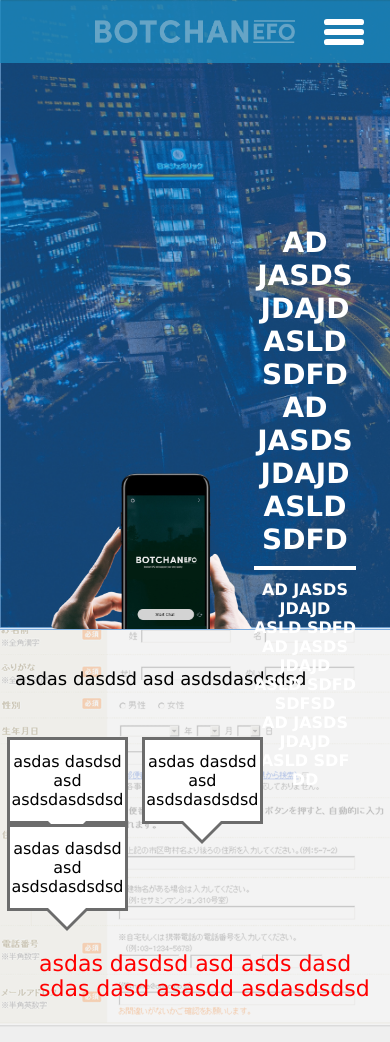
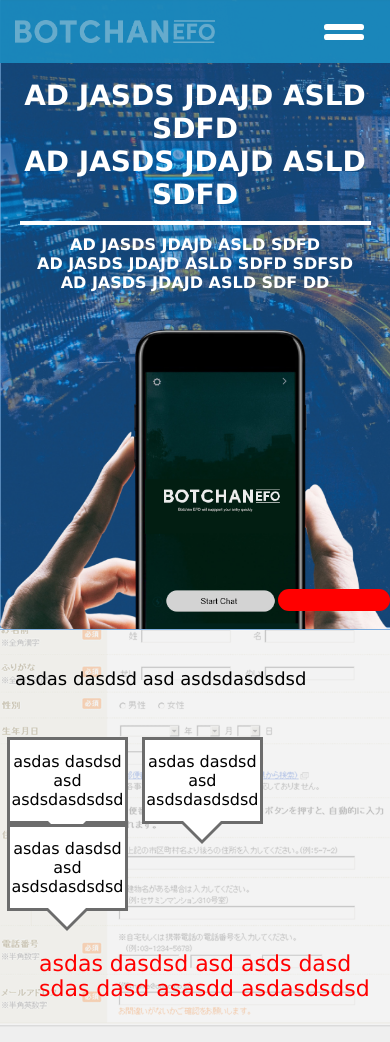
Before and after one commit to OKohei/efo_html, a PHP site: page / in a window 390 px wide; the page is wider, and only the part inside the window is pictured. Shown: the top 1042 px of that part. Run offline with PHP 8.4, Linux system fonts and the light colour scheme; some libraries are stand-ins or nearby versions.

Commit message:
update layout

```diff
--- a/css/index.css
+++ b/css/index.css
@@ -24,7 +24,7 @@ header {
   left: 0;
   padding: 20px 0;
   z-index: 10000;
-  background-color: rgba(28, 137, 189, 0.8);
+  background-color: rgba(28, 137, 189, 0.96);
 }
 
 header img.logo {
@@ -35,7 +35,7 @@ header img.logo {
   display: none;
   position: absolute;
   right: 20px;
-  top: 12px;
+  top: 7px;
 }
 
 .tcon-menu__lines, .tcon-menu__lines::before, .tcon-menu__lines::after {
@@ -95,15 +95,17 @@ header.scroll #header_nav .en_black {
   height: 100%;
   position: relative;
 }
-#header .mobile_demo_box #mobile_demo {
+#header .mobile_demo_box .header_demo {
   position: absolute;
   right: 0;
   bottom: 0;
+}
+#header .mobile_demo_box #mobile_demo {
   border-radius: 5px;
 }
 #header .mobile_demo_box .start_chat_btn {
   position: absolute;
-  right: 27%;
+  right: 184px;
   bottom: 28px;
   font-size: 13px;
   cursor: pointer;
@@ -112,6 +114,7 @@ header.scroll #header_nav .en_black {
   width: 72px;
   height: 22px;
   border-radius: 20px;
+  background-color: red;
 }
 #header .mobile_demo_box .start_chat_btn:focus {
   outline: none;
@@ -484,10 +492,7 @@ header.scroll #header_nav .en_black {
   text-align: right;
   margin-top: 50px;
 }
-.section.bg4 .bg4_item.left .item2,
-.section.bg4 .bg4_item.left .item3,
-.section.bg4 .bg4_item.left .item4,
-.section.bg4 .bg4_item.left .item5
+.section.bg4 .bg4_item.left li:not(.active)
 {
   width: 70%;
 }
@@ -1371,7 +1385,7 @@ header.scroll #header_nav .en_black {
   transition: 0.3s;
   background: black;
   position: relative; }
-  .tcon-menu__lines::before, .tcon-menu__lines::after {
+  .tcon-menu__lines::before {
     display: inline-block;
     height: 5.71429px;
     width: 40px;
@@ -1386,8 +1400,8 @@ header.scroll #header_nav .en_black {
     width: 100%; }
   .tcon-menu__lines::before {
     top: 10px; }
-  .tcon-menu__lines::after {
-    top: -10px; }
+  /*.tcon-menu__lines::after {*/
+    /*top: -10px; }*/
   .tcon-transform .tcon-menu__lines {
     -webkit-transform: scale3d(0.8, 0.8, 0.8);
     transform: scale3d(0.8, 0.8, 0.8); }
@@ -1432,10 +1446,19 @@ header.scroll #header_nav .en_black {
   #header .mobile_demo_box {
     width: 65%;
   }
+  .img_logo_box {
+    float: left;
+    margin-left: 15px;
+  }
 }
 @media screen and (max-width: 1151px) {
   .contact_page table tr td:last-child {
     width: 55%;
+  }
+}
+@media screen and (max-width: 1003px) {
+  .section.bg4 .service_item {
+    margin-right: 2%;
   }
 }
 @media screen and (max-width: 915px) {
@@ -1454,6 +1478,50 @@ header.scroll #header_nav .en_black {
   br.disp-pc {display: none;}
   img.disp-sp,
   br.disp-sp {display: block;}
+
+  #header {
+    position: relative;
+  }
+  #header .mobile_demo_box {
+    width: 100%;
+    margin: 0 auto;
+  }
+  #header .mobile_demo_box #mobile_demo {
+    width: 100%;
+    max-width: 400px;
+    margin: 0 auto;
+  }
+  #header .header_text_box .header_text {
+    top: 25%;
+  }
+  #header .header_text_box {
+    position: absolute;
+    top: 0;
+    width: 90%;
+    height: 50%;
+    margin-left: 5%;
+  }
+  #header .header_text_item {
+    width: 100%;
+  }
+  #header .mobile_demo_box .start_chat_btn {
+    width: 8px;
+    height: 10px;
+    bottom: 18px;
+  }
+
+
+
+
+
+
+
+
+
+
+
+
+
   .section .box_container .box_item {
     width: 30%;
   }
--- a/index.php
+++ b/index.php
@@ -75,9 +75,11 @@ if(isset($_GET['lang'])) {
 </header>
 <div id="header" style="background-image: url(/images/<?php echo $LANG; ?>/header_image.png)">
     <div class="mobile_demo_box">
-        <img id="mobile_demo" src="/images/mobile_demo.png" alt="">
-        <p class="start_chat_btn"></p>
-        <div class="efo_demo"></div>
+        <div class="header_demo">
+            <img id="mobile_demo" src="/images/mobile_demo.png" alt="">
+            <p class="start_chat_btn"></p>
+            <div class="efo_demo"></div>
+        </div>
     </div>
     <div class="header_text_box">
         <div class="header_text">
@@ -203,7 +205,7 @@ if(isset($_GET['lang'])) {
     <div class="bg4_item_box base">
         <div class="bg4_item_cotainer">
             <ul class="bg4_item left">
-                <li class="item1">
+                <li class="item1 active">
                     <p>sds gfgdfg dfgdfg dfgdf</p>
                 </li>
                 <li class="item2">
@@ -224,8 +226,9 @@ if(isset($_GET['lang'])) {
                     sfhf fsdsd hfsd fjsdf sdf sdfsdfsd sdfsf sdfsdfsd sdfsdf sdsee fdgdgd
                 </span>
             </div>
-            <div class="service_item service_pc">
-                <img src="/images/bg4/phone.png" alt="">
+            <div class="service_item">
+                <img class="screen_device" src="/images/bg4/phone.png" alt="">
+                <img class="screen_img" src="/images/bg4/restoration.gif" alt="">
             </div>
         </div>
     </div>
--- a/js/custom.js
+++ b/js/custom.js
@@ -1,4 +1,11 @@
 $(function(){
+    var screen_img = [
+      'restoration.gif',
+      'data.gif',
+      'english.gif',
+      'customize.gif',
+      'onetag.gif'
+    ];
     $('#header .mobile_demo_box .start_chat_btn').on('click', function () {
         var iframe_chat = '<iframe class="wc-webchat" id="wc-webchat" src="http://192.168.10.10:3030/efo?connect_page_id=5a1533249a89201ada6de403"></iframe>';
         $('#header .mobile_demo_box .efo_demo').append(iframe_chat);
@@ -10,6 +17,24 @@ $(function(){
         }, 1000);
     });
 
+    $('.section.bg4 .bg4_item.left li p').on('click', function () {
+        $('.section.bg4 .bg4_item.left li').removeClass('active');
+        var info_item = $(this).parents('.bg4_item_cotainer').find('.info_item');
+
+        $('.section.bg4 .screen_img').attr('src', '/images/bg4/' + screen_img[$(this).parent().index()]);
+        if($(this).parent().index() == 0) {
+            info_item.show();
+        } else {
+            info_item.hide();
+        }
+        $(this).parent().addClass('active');
+    });
+
+    var windown_w = $(document).width();
+    resetHeader(windown_w);
+    setSixeDemoBg4();
+
+
 
     setTimeout(function () {
         resetPriceForm();
@@ -18,16 +43,21 @@ $(function(){
 
 $(window).resize(function () {
     setTimeout(function () {
+        var windown_w = $(document).width();
         resetPriceForm();
+        resetHeader(windown_w);
+        setSixeDemoBg4();
     }, 100);
 
 });
 
-//send data to server
-function postMessageToServer(data) {
-    console.log('client send msg: ', data);
-    var wc_irame = document.getElementById("wc-webchat").contentWindow;
-    wc_irame.postMessage(data, 'http://192.168.10.10:3030');
+function setSixeDemoBg4() {
+    // var screen_device_w = $('.bg4_item_cotainer .screen_device').innerWidth();
+    // var screen_device_h = $('.bg4_item_cotainer .screen_device').innerHeight();
+    // $('.bg4_item_cotainer .screen_img').css({
+    //     'width' : (screen_device_w - 50) + 'px',
+    //     'height' : (screen_device_h - 50) + 'px',
+    // });
 }
 
 function resetPriceForm() {
@@ -38,3 +68,16 @@ function resetPriceForm() {
     var left = (table_w / 2) - (table_icon_w / 2) - 5;
     table_icon.css('left', left + 'px');
 }
+
+function resetHeader(windown_w) {
+    //set magrin top chat demo box
+    if(windown_w <= 760) {
+        var mobile_demo_box_w = $('#header .mobile_demo_box').innerWidth();
+        var header_demo_w = $('#header .header_demo').innerWidth();
+        $('#header .header_demo').css('right', (mobile_demo_box_w - header_demo_w) / 2);
+        $('#header .start_chat_btn').css('right', (mobile_demo_box_w - header_demo_w ) / 2);
+    } else {
+        $('#header .header_demo').attr('style', null);
+        $('#header .start_chat_btn').attr('style', null);
+    }
+}
```
Also changed, not shown: other parts of css/index.css (+29 -14 lines).
